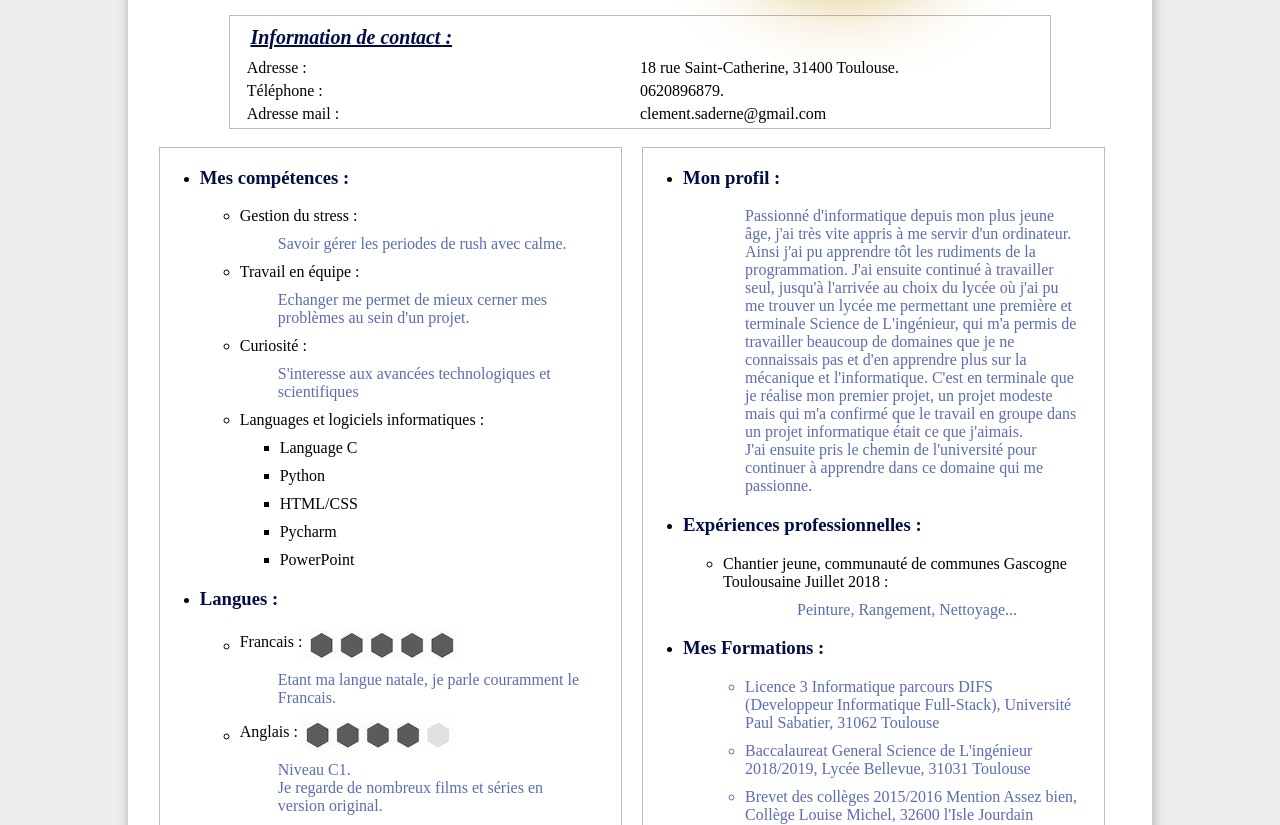
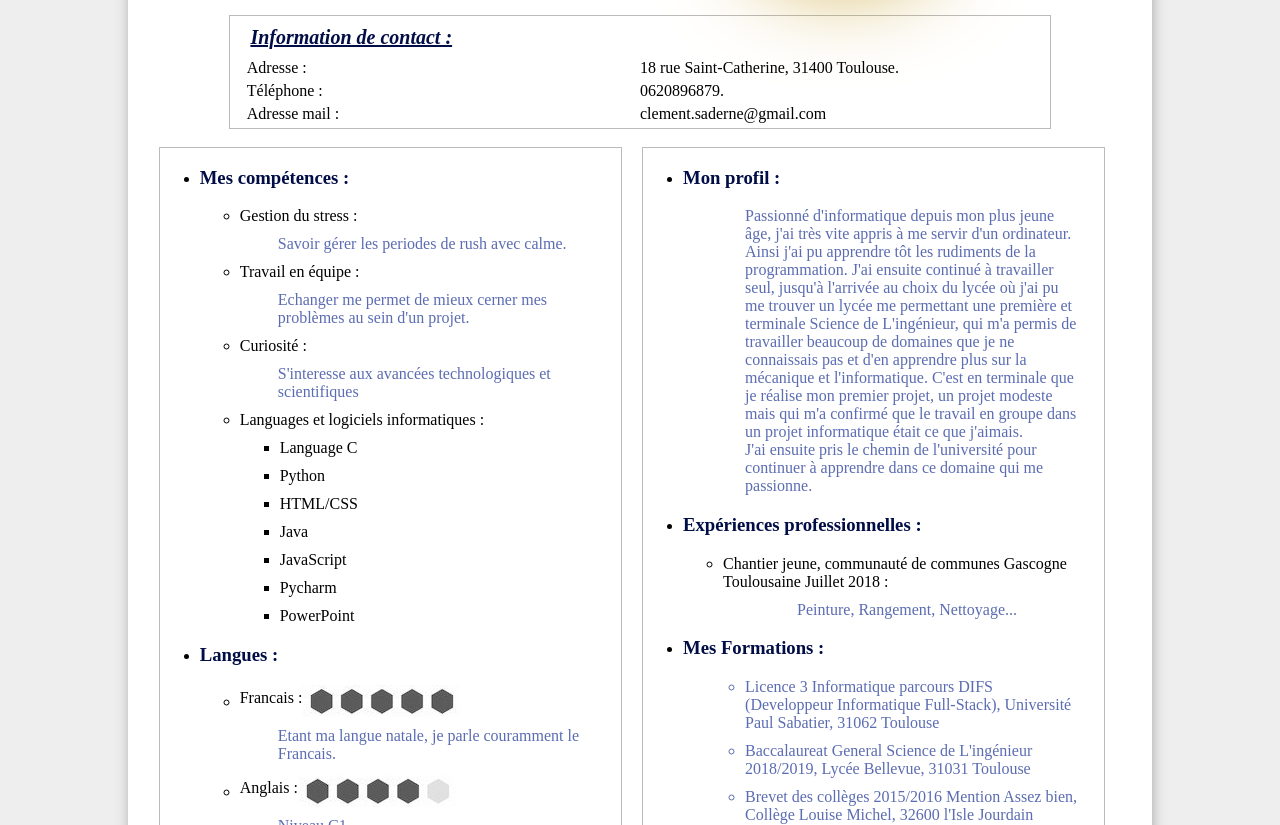
Before and after one commit to ClementSaderne/Curiculum_vitae, a plain HTML site: page index.html in a window 1280 px wide. Shown: the part 275-1100 px from the top of the page. Drawn offline with Linux system fonts and the light colour scheme.

Commit message:
Update index.html

```diff
--- a/index.html
+++ b/index.html
@@ -43,6 +43,8 @@
 							<li>Language C</li>
 							<li>Python</li>
 							<li>HTML/CSS</li>
+							<li>Java</li>
+							<li>JavaScript</li>
 							<li>Pycharm</li>
 							<li>PowerPoint</li>
 						</ul>
```
